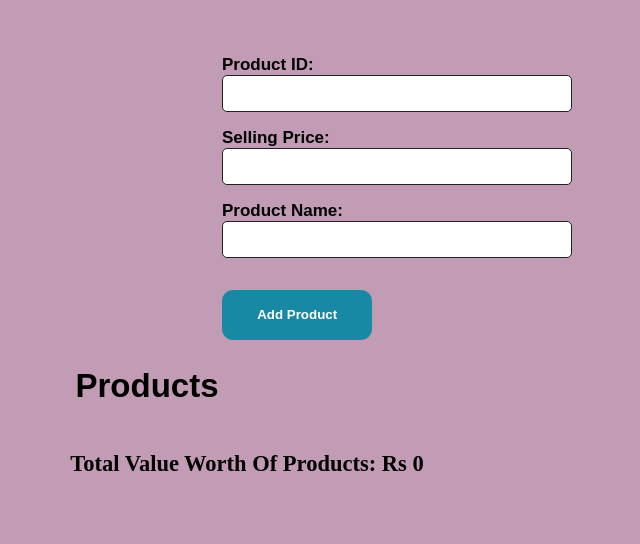
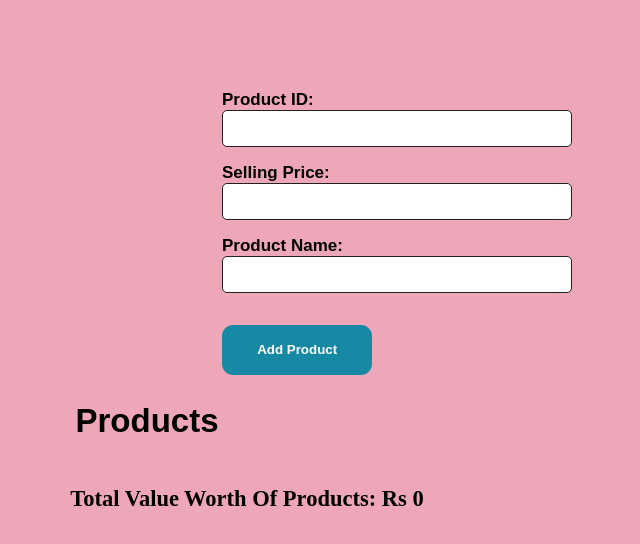
Before and after one commit to shaikhfarheen11/reactTut, a React (Create React App) app: page / in a window 1280 px wide. Shown: the top 544 px of the page, without its empty margins (243-883 px from the left). Built offline with nearby package versions, Linux system fonts and the light colour scheme.

Commit message:
first commit

```diff
--- a/src/Components/SellerPage.css
+++ b/src/Components/SellerPage.css
@@ -6,7 +6,7 @@ body {
   align-items: center;
   min-height: 100vh;
   background-color: #fdfdfd;
-  background-color:rgb(194, 155, 181);
+  background-color:rgb(238, 167, 185);
 }
 .seller-admin {
     display: flex;
@@ -14,8 +14,8 @@ body {
     align-items:center;
     background-color: #fdfdfd;
     margin: 1px;
-    margin-bottom: 250px;
-    background-color: rgb(194, 155, 181);
+    margin-bottom: 180px;
+    background-color: rgb(238, 167, 185);
 
 }
  .product-control {
@@ -59,7 +59,7 @@ body {
   }
 
   .submit-button:hover {
-    background-color: rgb(11, 114, 11)
+    background-color: rgb(8, 82, 8)
 
   }
   .product-info h2 {
@@ -78,10 +78,12 @@ body {
     padding: 0.9rem ;
     width: 7.9rem;
     font-weight: bold;
-    background-color: rgb(149, 167, 190);
+    background-color: rgb(53, 113, 241);
+    font-size: 13px;
+    font-family:sans-serif;
   }
   .delete-button:hover{
-    background-color: rgb(207, 18, 18);
+    background-color: rgb(151, 6, 6);
   }
   .total-value{
     font-size: 15px;
--- a/src/Components/SellerPage.js
+++ b/src/Components/SellerPage.js
@@ -108,8 +108,8 @@ const SellerPage = () => {
           <div key={index}>
             <span className="big-dot" />
             {product.expenseamount} - {product.description} -{' '}
-            <button className="delete-button" onClick={() => handleDeleteProduct(index)}> Delete Product
-            </button>
+            <button className="delete-button" onClick={() => handleDeleteProduct(index)}>
+              Delete Product</button>
           </div>
         ))}
       </div>
```
